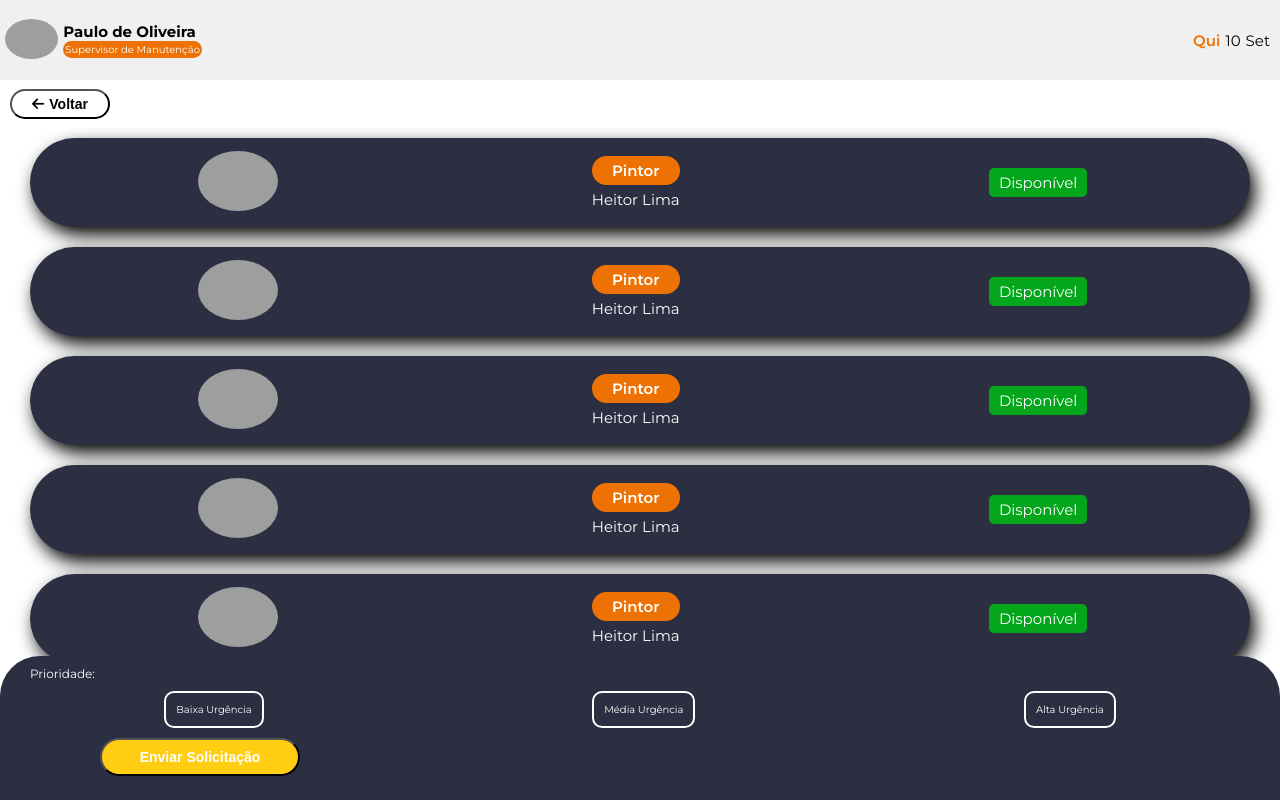
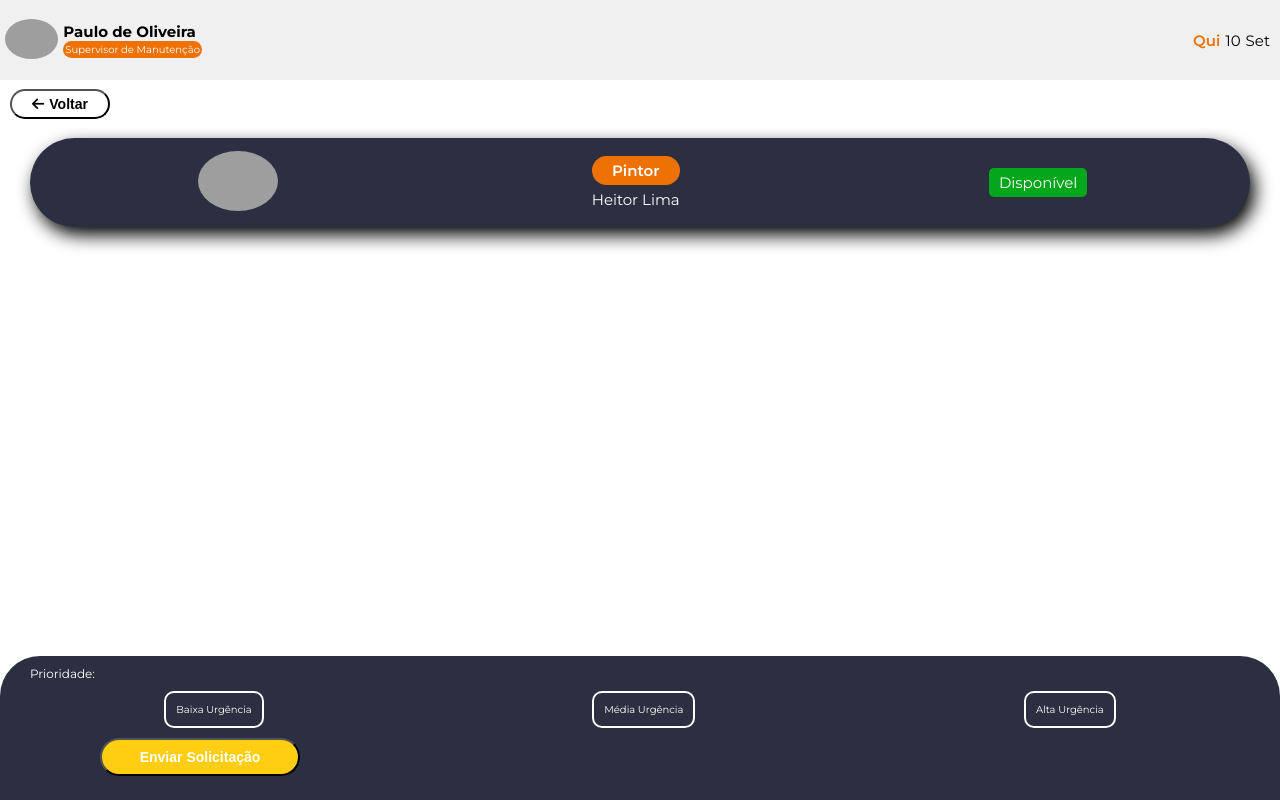
Before and after one commit to anafranciscatto/EASY-REQUEST, a Flask app: page /RF005 in a window 1280 px wide. Run offline with Flask 3, Linux system fonts and the light colour scheme; some libraries are stand-ins or nearby versions; grey boxes are pictures that could not be loaded.

Commit message:
TERMINO DO CSS

```diff
--- a/static/CSS/RF005-encamSolic.css
+++ b/static/CSS/RF005-encamSolic.css
@@ -122,6 +122,11 @@ main{
   font-weight: 600;
 }
 
+/* Transição do select */
+.option{
+  transition-duration: 0.2s;
+}
+
 .option.selected {
     border: 2px solid var(--color03);
     box-shadow: none;
--- a/templates/RF005-encamSolic.html
+++ b/templates/RF005-encamSolic.html
@@ -47,34 +47,6 @@
                             <p class="status_n-disponivel">Não Disponível</p>
                         </div>
 
-                        <div class="option caixa-option">
-                            <figure><img src="https://pics.craiyon.com/2023-06-27/287f2a60c2e74386b5a89c517eb527dc.webp" alt="Imagem de Perfil"></figure>
-                            <div class="option_user"><p>Pintor</p>Heitor Lima </div>
-                            <p class="status_disponivel">Disponível</p>
-                            <p class="status_n-disponivel">Não Disponível</p>
-                        </div>
-
-                        <div class="option caixa-option">
-                            <figure><img src="https://pics.craiyon.com/2023-06-27/287f2a60c2e74386b5a89c517eb527dc.webp" alt="Imagem de Perfil"></figure>
-                            <div class="option_user"><p>Pintor</p>Heitor Lima </div>
-                            <p class="status_disponivel">Disponível</p>
-                            <p class="status_n-disponivel">Não Disponível</p>
-                        </div>
-
-                        <div class="option caixa-option">
-                            <figure><img src="https://pics.craiyon.com/2023-06-27/287f2a60c2e74386b5a89c517eb527dc.webp" alt="Imagem de Perfil"></figure>
-                            <div class="option_user"><p>Pintor</p>Heitor Lima </div>
-                            <p class="status_disponivel">Disponível</p>
-                            <p class="status_n-disponivel">Não Disponível</p>
-                        </div>
-
-                        <div class="option caixa-option">
-                            <figure><img src="https://pics.craiyon.com/2023-06-27/287f2a60c2e74386b5a89c517eb527dc.webp" alt="Imagem de Perfil"></figure>
-                            <div class="option_user"><p>Pintor</p>Heitor Lima </div>
-                            <p class="status_disponivel">Disponível</p>
-                            <p class="status_n-disponivel">Não Disponível</p>
-                        </div>
-
                     </div>
 
                     <div class="form_btn-emergencia">
@@ -84,7 +56,9 @@
                             <div class="option urgency" data-urgency="media">Média Urgência</div>
                             <div class="option urgency" data-urgency="alta">Alta Urgência</div>
                         </div>
-                        <button href="/" type="submit">Enviar Solicitação</button>
+                        <div class="btn-enviar">
+                            <button href="/" type="submit">Enviar Solicitação</button>
+                        </div>
                     </div>
 
                 </form>
```
